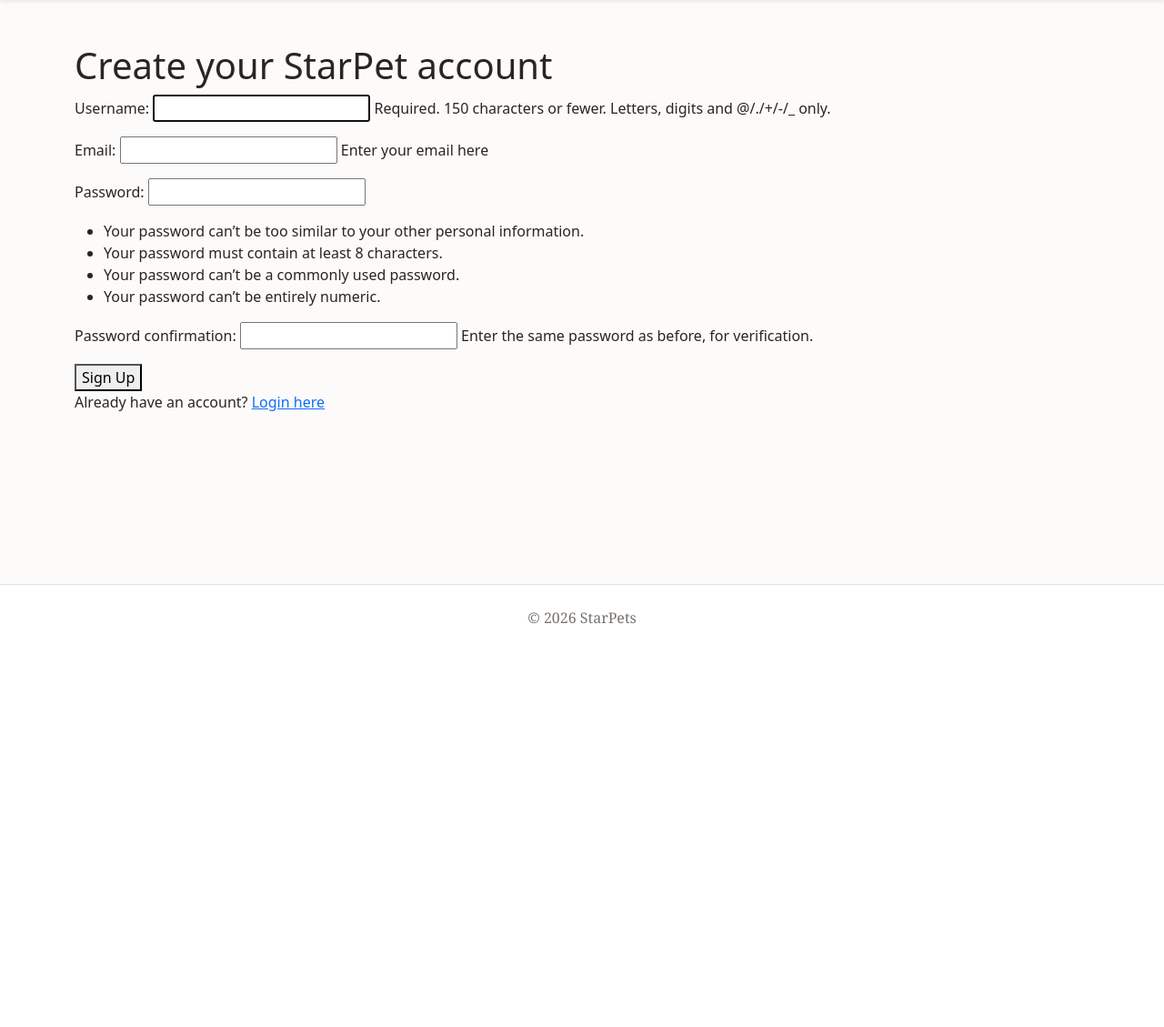
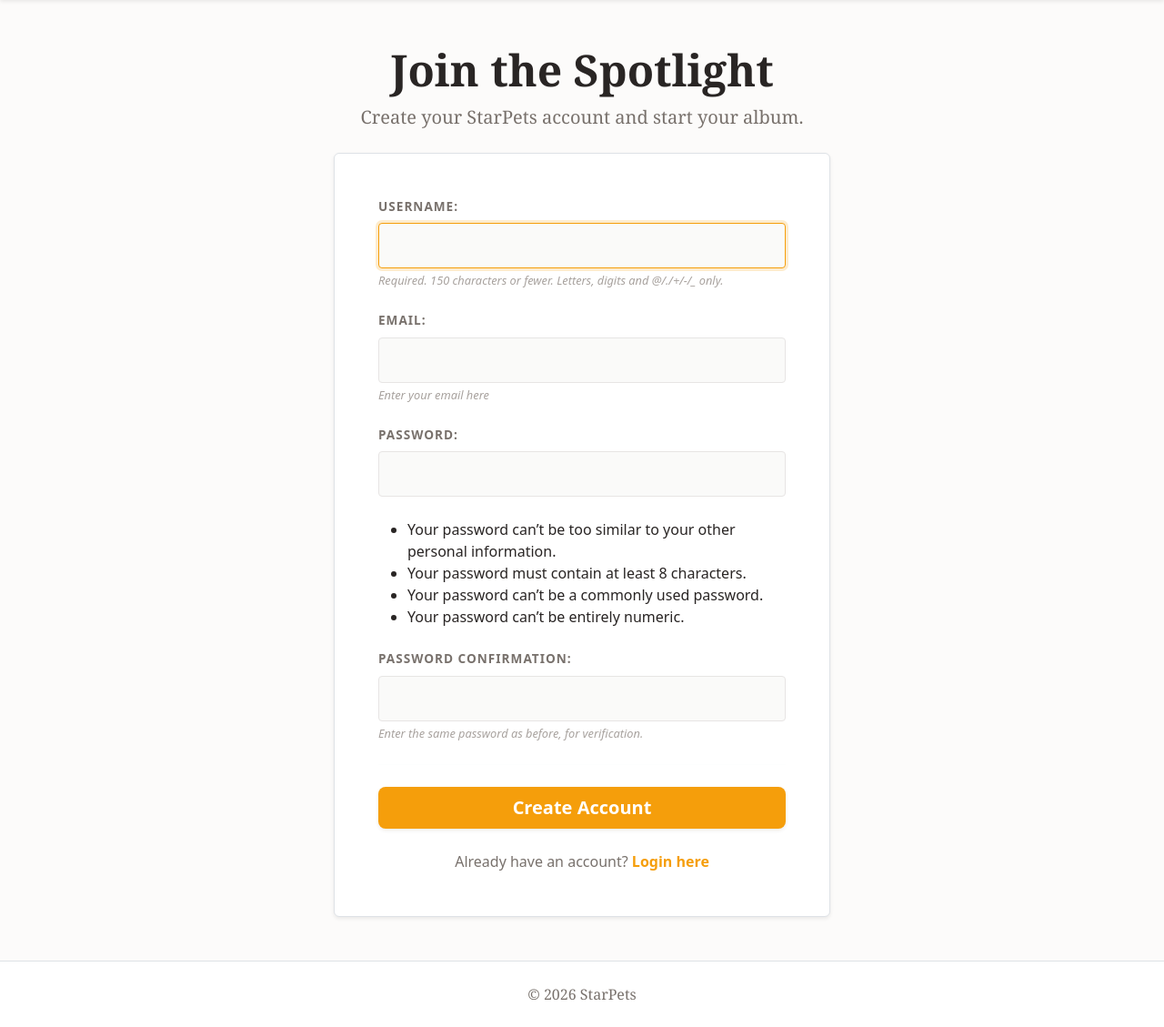
Before and after one commit to StevenHorne44/StarPets, a Django app: page /signup in a window 1280 px wide. Shown: the part 85-1214 px from the top of the page at 91% size. Before the commit the page ends 771 px from the top, so only its background shows below. Run offline with Django 5.2, Linux system fonts and the light colour scheme.

Commit message:
login / signup UI changes

```diff
--- a/templates/pets/signup.html
+++ b/templates/pets/signup.html
@@ -3,16 +3,46 @@
 {% block title %}Sign Up{% endblock %}
 
 {% block content %}
+<div class="row justify-content-center">
+    <div class="col-md-8 col-lg-6">
 
-    <div class = "signup-container">
-        <h1>Create your StarPet account</h1>
-        <form method="POST">
-            {% csrf_token %}
-            {{ form.media }} {{ form.as_p }}
-            <button type="submit" class="signup-submit-btn">Sign Up</button>
-        </form>
+        <div class="mb-4 text-center">
+            <h1 class="display-5 vintage-heading">Join the Spotlight</h1>
+            <p class="text-muted vintage-serif fs-5">Create your StarPets account and start your album.</p>
+        </div>
 
-        <p>Already have an account? <a href="{% url 'pets:login' %}">Login here</a></p>
+        <div class="bg-white border rounded shadow-sm p-4 p-md-5">
+            <form method="POST" class="vintage-form">
+                {% csrf_token %}
+
+                {{ form.media }}
+
+                {% if form.errors %}
+                    <div class="alert alert-danger mb-3 small">
+                        Please correct the errors below.
+                    </div>
+                {% endif %}
+
+                <div class="mb-3 signup-form-fields">
+                    {{ form.as_p }}
+                </div>
+
+                <hr class="my-4 border-light">
+
+                <button type="submit" class="btn btn-amber btn-lg fw-bold px-5 shadow-sm w-100">
+                    Create Account
+                </button>
+            </form>
+
+            <div class="mt-4 text-center">
+                <p class="mb-0 text-muted">Already have an account?
+                    <a href="{% url 'pets:login' %}" class="text-amber fw-bold text-decoration-none">Login here</a>
+                </p>
+            </div>
+        </div>
     </div>
+</div>
 
-    {% endblock %}
+
+
+{% endblock %}
```
Also changed, not shown: templates/pets/login.html (+25 -8 lines), static/css/starpets.css (line endings or trailing spaces).
